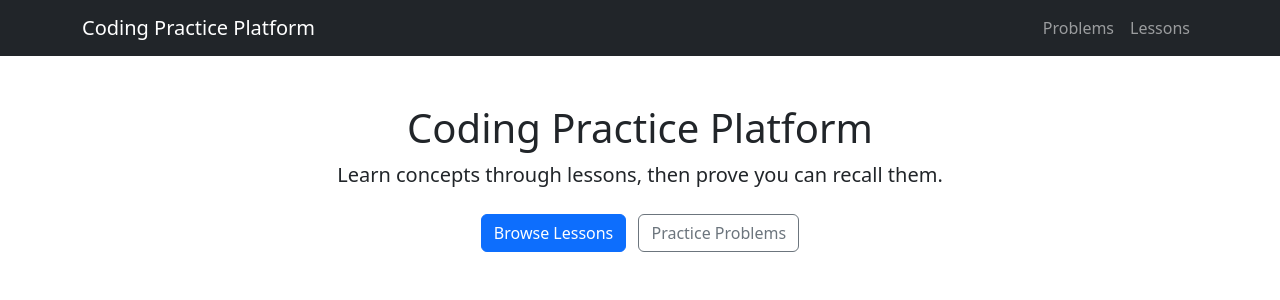
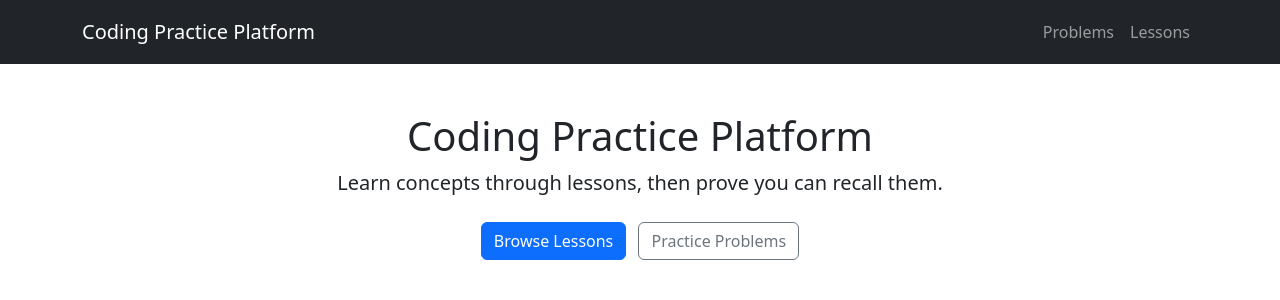
Before and after one commit to mahmudulhasan-dev/coding-practice-platform, a Django app: page / in a window 1280 px wide. Shown: the top 300 px of the page. Run offline with Django 4.2, Linux system fonts and the light colour scheme.

Commit message:
style(base): pin navbar height for problem-sidebar scroll math
Set navbar to a fixed height (--navbar-height, 64px) via CSS
variable, and update .problem-sidebar's max-height to
calc(100vh - var(--navbar-height)) so the two stay in sync instead
of hardcoding two separate numbers.

```diff
--- a/static/css/global_style.css
+++ b/static/css/global_style.css
@@ -1,5 +1,13 @@
+:root {
+    --navbar-height: 64px;
+}
+
+.site-navbar {
+    height: var(--navbar-height);
+}
+
 .problem-sidebar {
-    max-height: 100vh;
+    max-height: calc(100vh - var(--navbar-height));
     overflow-y: auto;
     padding-bottom: 1rem;
 }
--- a/templates/base.html
+++ b/templates/base.html
@@ -16,7 +16,7 @@
 </head>
 
 <body>
-<nav class="navbar navbar-expand-lg navbar-dark bg-dark">
+<nav class="navbar navbar-expand-lg navbar-dark bg-dark site-navbar">
     <div class="container">
         <a class="navbar-brand" href="{% url 'home' %}">
             Coding Practice Platform
```
